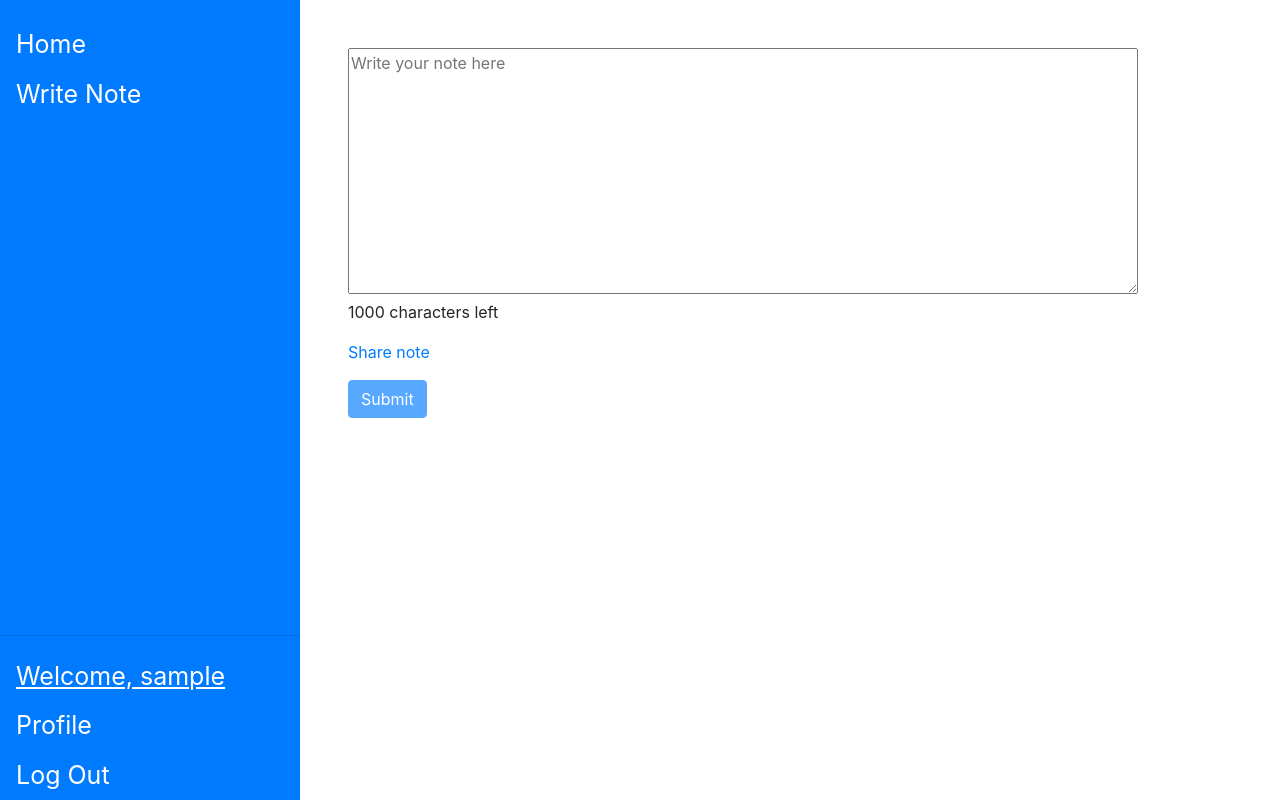
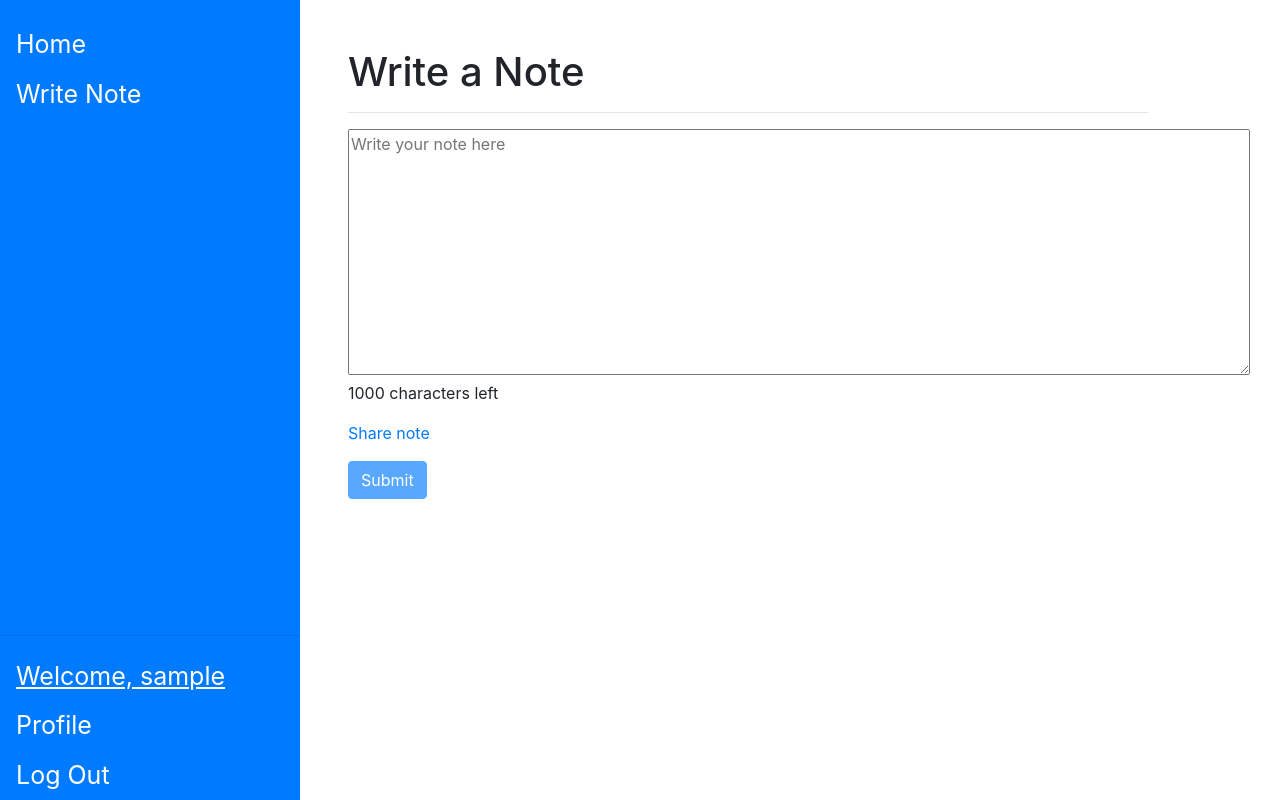
Before and after one commit to adamjoer/cs50-project, a Flask app: page /post in a window 1280 px wide. Run offline with Flask 2, Linux system fonts and the light colour scheme; the visitor is signed in with stand-in values (Sample User, id 1); some libraries are stand-ins or nearby versions.

Commit message:
Added headers to routes

```diff
--- a/static/styles.css
+++ b/static/styles.css
@@ -104,6 +104,11 @@ main .form-control
     width: auto;
 }
 
+main hr {
+    max-width: 50rem;
+    margin-left: 0rem;
+}
+
 .sameline {
     display: inline-block;
 }
--- a/templates/index.html
+++ b/templates/index.html
@@ -10,6 +10,7 @@
     <script src="/static/js/shareNote.js"></script>
     <script src="/static/js/shareUsernames.js"></script>
     <h1>Welcome to my final project</h1>
+    <hr>
 
     <form action="/" method="POST">
         <div class="form-group">
@@ -33,7 +34,7 @@
     </form>
     <script src="/static/js/textbox.js"></script>
 
-    <hr style="max-width: 50rem; margin-left: 0rem;">
+    <hr>
 
     {% for i in range(rows|length) %}
         <div class="card border-dark mb-3">
@@ -53,7 +54,6 @@
                             <a id="sharebutton{{ rows[i][id] }}" href="#" onclick="shareNote('sharebutton{{ rows[i][id] }}', 'shareform{{ rows[i][id] }}'); return false">Share</a>
                             <div id="shareform{{ rows[i][id] }}" class="form-usernames">
                                 <input autocomplete="off" autofocus class="form-control" name="share" id="share" placeholder="Usernames" type="text" maxlength="50">
-                                <!-- <label for="share">Write the username of the profile you want to share this note with. If you want to share with several profiles, write each username seperated by a space.</label> -->
                                 <button class="btn btn-primary" type="submit" name="submit" value="{{ rows[i][id] }}">Share</button>
                             </div>
                         </div>
--- a/templates/post.html
+++ b/templates/post.html
@@ -6,10 +6,12 @@
 {% endblock %}
 
 {% block main %}
-    <script src=""></script>
+    <h1>Write a Note</h1>
+    <hr>
+
     <form action="/post" method="POST">
         <div class="form-group">
-            <textarea name="textbox" id="textbox" placeholder="Write your note here" cols="75" rows="10"></textarea>
+            <textarea name="textbox" id="textbox" placeholder="Write your note here" cols="86" rows="10"></textarea>
             <div id="count">
                 <p>1000 characters left</p>
             </div>
```
